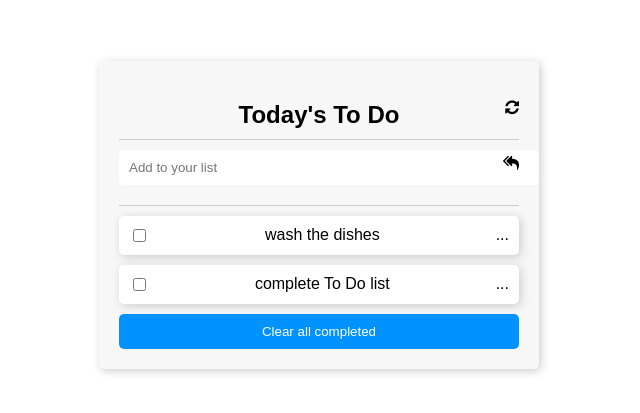
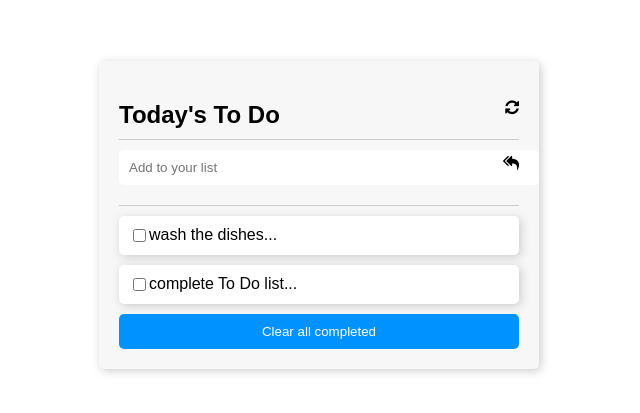
Before and after one commit to kazaneza/to-do-list, a website built with webpack: page src/index.html in a window 1280 px wide. Shown: the part 185-598 px from the top of the page, without its empty margins (321-961 px from the left). Built offline with nearby package versions, Linux system fonts and the light colour scheme.

Commit message:
allign text to left

```diff
--- a/src/style.css
+++ b/src/style.css
@@ -17,7 +17,7 @@
   border-radius: 5px;
   width: 400px;
   box-shadow: 2px 2px 10px #ccc;
-  text-align: center;
+
 }
 
 .title {
@@ -68,7 +68,7 @@
     flex-wrap: wrap;
     flex-direction: row;
     align-items: center;
-  justify-content: space-between;
+    justify-content: flex-start;
 }
 
 .div {
```
Lines whose indentation alone changed are shown as unchanged.
